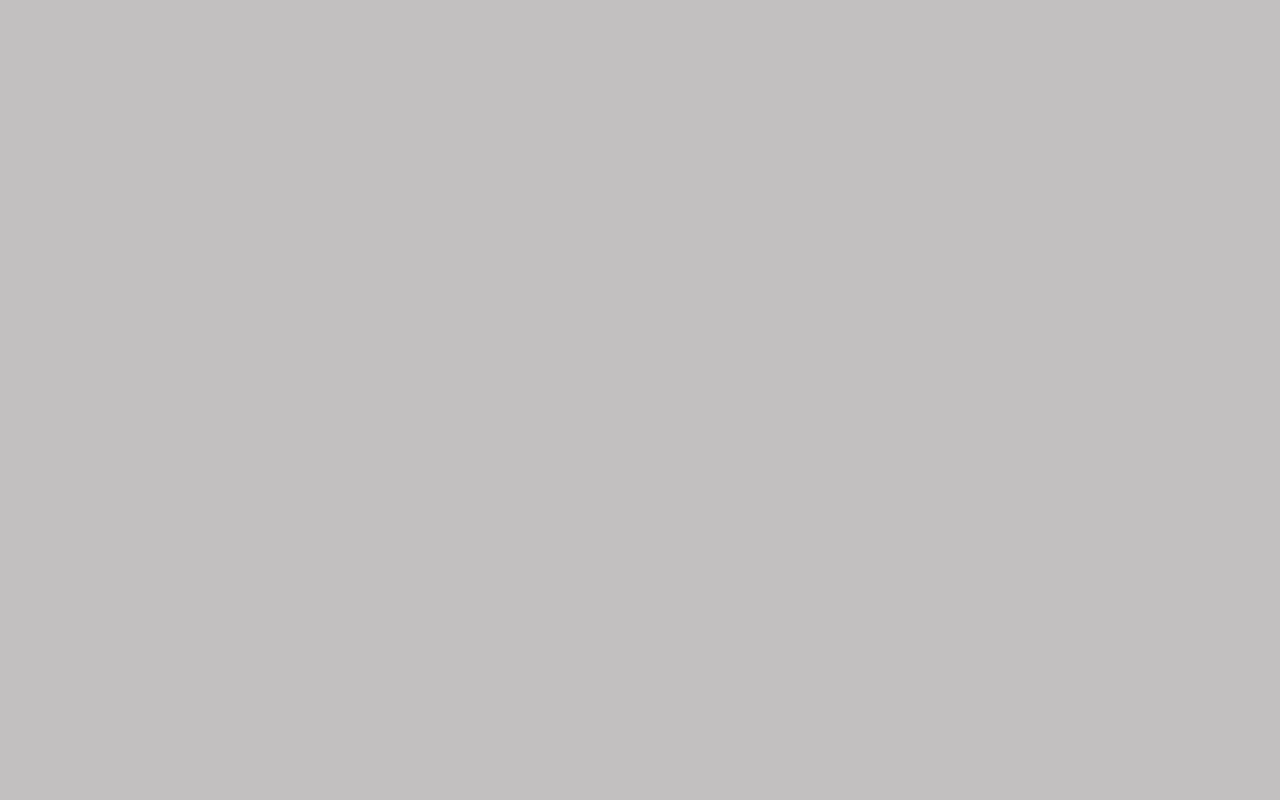
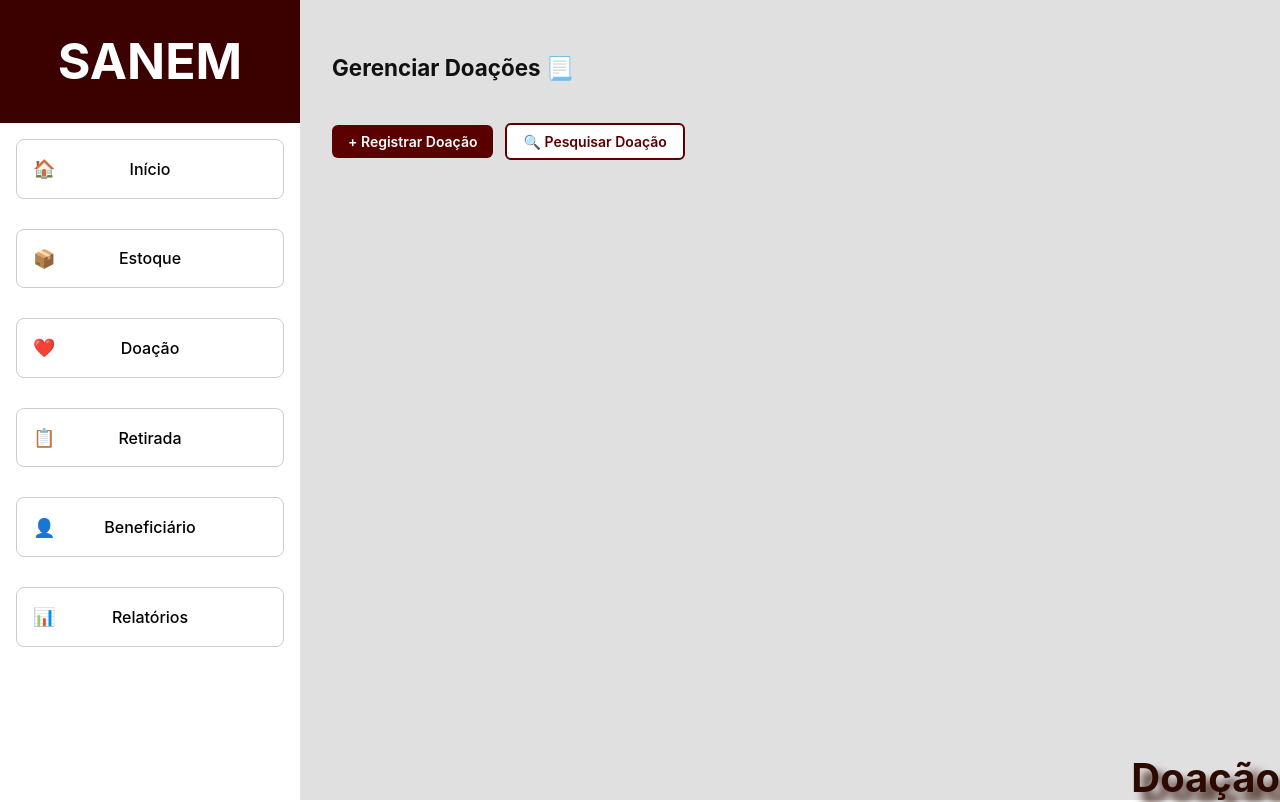
Before and after one commit to Vitor-Klein/BRANCH--WEB, a React (Vite) app: page /Doacao in a window 1280 px wide. Before the commit this address had no page. Built offline with nearby package versions, Linux system fonts and the light colour scheme.

Commit message:
Criado esqueleto da pagina doacao

```diff
--- a/src/Routes.jsx
+++ b/src/Routes.jsx
@@ -2,8 +2,8 @@ import { BrowserRouter as Router, Routes, Route } from "react-router-dom";
 
 import Home from "./pages/Home/index";
 import Estoque from "./pages/Estoque/Estoque_M";
-import Retiradas from "./pages/Retiradas";
-
+import Retiradas from "./pages/Retirada/Retiradas";
+import Doacao from "./pages/Doacao/doacoes"
 export function AppRoutes() {
   return (
     <Router>
@@ -11,6 +11,7 @@ export function AppRoutes() {
         <Route path="/" element={<Home />} />
         <Route path="/estoque" element={<Estoque />} />
         <Route path="/retiradas" element={<Retiradas />} />
+        <Route path="/Doacao" element={<Doacao />} />
       </Routes>
     </Router>
   );
--- /dev/null
+++ b/src/pages/Doacao/doacoes.jsx
@@ -0,0 +1,118 @@
+import React, { useState } from "react";
+import Sidebar from "../../components/Sidebar";
+import "./style.css";
+
+const Doacao = () => {
+  const [nomePeca, setNomePeca] = useState("");
+  const [categoria, setCategoria] = useState("");
+  const [modelo, setModelo] = useState("");
+  const [quantidade, setQuantidade] = useState(1);
+  const [showForm, setShowForm] = useState(false);
+
+  const handleSubmit = async (e) => {
+    e.preventDefault();
+
+    const novaDoacao = {
+      nomePeca,
+      categoria,
+      modelo,
+      quantidade: Number(quantidade),
+    };
+
+    try {
+      console.log("Enviando para API:", novaDoacao);
+      alert("Doação registrada com sucesso!");
+    } catch (error) {
+      console.error("Erro ao registrar doação:", error);
+      alert("Erro ao registrar doação.");
+    }
+  };
+
+  return (
+    <div className="doacao-container">
+      <Sidebar />
+
+      <main className="doacao-main">
+        {/* Cabeçalho da Página */}
+        <div className="doacao-header">
+          <h1 className="titulo-pagina">Doação</h1>
+          <h2 className="subtitulo">Gerenciar Doações 📃</h2>
+        </div>
+
+        {/* Botões de ação */}
+        <div className="doacao-actions">
+          <button
+            className="btn-registrar"
+            onClick={() => setShowForm((prev) => !prev)}
+          >
+            + Registrar Doação
+          </button>
+
+          <button
+            className="btn-pesquisar"
+            onClick={() => alert("Função de pesquisa ainda não implementada")}
+          >
+            🔍 Pesquisar Doação
+          </button>
+        </div>
+
+        {/* Formulário */}
+        {showForm && (
+          <form className="form-doacao" onSubmit={handleSubmit}>
+            <h3 className="form-titulo">Nova Doação</h3>
+
+            <label>Nome da Peça</label>
+            <input
+              type="text"
+              value={nomePeca}
+              onChange={(e) => setNomePeca(e.target.value)}
+              placeholder="Digite o nome da peça"
+            />
+
+            <div className="linha-form">
+              <div className="campo">
+                <label>Categoria</label>
+                <select
+                  value={categoria}
+                  onChange={(e) => setCategoria(e.target.value)}
+                >
+                  <option value="">Selecione</option>
+                  <option value="infantil">Infantil</option>
+                  <option value="adulto">Adulto</option>
+                  <option value="unissex">Unissex</option>
+                </select>
+              </div>
+
+              <div className="campo">
+                <label>Modelo</label>
+                <select
+                  value={modelo}
+                  onChange={(e) => setModelo(e.target.value)}
+                >
+                  <option value="">Selecione</option>
+                  <option value="camiseta">Camiseta</option>
+                  <option value="bermuda">Bermuda</option>
+                  <option value="jaqueta">Jaqueta</option>
+                </select>
+              </div>
+            </div>
+
+            <label>Quantidade</label>
+            <input
+              type="number"
+              min="1"
+              value={quantidade}
+              onChange={(e) => setQuantidade(e.target.value)}
+            />
+
+            <button type="submit" className="btn-enviar">
+              Registrar
+            </button>
+          </form>
+        )}
+      </main>
+    </div>
+  );
+};
+
+export default Doacao;
--- /dev/null
+++ b/src/pages/Doacao/style.css
@@ -0,0 +1,163 @@
+/* Reset e configurações gerais */
+html,
+body {
+  margin: 0;
+  padding: 0;
+  height: 100%;
+  width: 100%;
+  font-family: 'Inter', sans-serif;
+  background: #c2c0c0;
+}
+
+/* Layout principal */
+.doacao-container {
+  display: flex;
+  height: 100vh;
+  width: 100vw;
+}
+
+/* Conteúdo principal */
+.doacao-main {
+  flex: 1;
+  padding: 2rem;
+  background: #e0e0e0;
+  overflow-y: auto;
+  box-sizing: border-box;
+}
+
+/* Cabeçalho */
+.doacao-header {
+  display: flex;
+  flex-direction: column;
+  gap: 20px;
+}
+
+.titulo-pagina {
+  font-size: 2.5rem;
+  color: #2c0a00;
+  align-items: center;
+  font-weight: bold;
+  margin: 0;
+}
+
+.subtitulo {
+  font-size: 1.4rem;
+  color: #111;
+  display: flex;
+  align-items: center;
+  gap: 0.5rem;
+}
+
+/* Barra de ações */
+.doacao-actions {
+  display: flex;
+  flex-wrap: wrap;
+  gap: 12px;
+  align-items: center;
+  margin-top: 20px;
+}
+
+/* Botões de ação */
+.doacao-actions button {
+  padding: 8px 16px;
+  border: none;
+  border-radius: 6px;
+  font-weight: 600;
+  font-size: 14px;
+  cursor: pointer;
+  transition: background-color 0.3s ease;
+}
+
+/* Botão Registrar */
+.doacao-actions .btn-registrar {
+  background-color: #5b0000;
+  color: white;
+}
+
+.doacao-actions .btn-registrar:hover {
+  background-color: #a80000;
+}
+
+/* Botão Pesquisar */
+.doacao-actions .btn-pesquisar {
+  background-color: white;
+  color: #5b0000;
+  border: 2px solid #5b0000;
+}
+
+.doacao-actions .btn-pesquisar:hover {
+  background-color: #f5f5f5;
+}
+
+/* Formulário de doação */
+.form-doacao {
+  background-color: white;
+  border-radius: 10px;
+  padding: 1.5rem;
+  margin-top: 20px;
+  box-shadow: 0 2px 8px rgba(0, 0, 0, 0.05);
+  max-width: 950px;
+  margin-left: auto;
+  margin-right: auto;
+}
+
+/* Título do formulário */
+.form-titulo {
+  background-color: #3a0f0a;
+  color: white;
+  padding: 0.3rem 0.8rem;
+  font-size: 1rem;
+  font-weight: bold;
+  border-radius: 3px;
+  margin-bottom: 1rem;
+  display: inline-block;
+}
+
+/* Labels */
+.form-doacao label {
+  font-weight: bold;
+  display: block;
+  margin-bottom: 0.4rem;
+  color: #111;
+}
+
+/* Inputs e selects */
+.form-doacao input,
+.form-doacao select {
+  width: 100%;
+  padding: 0.6rem;
+  border: none;
+  border-radius: 6px;
+  background-color: #eee;
+  margin-bottom: 1.2rem;
+  font-size: 1rem;
+  color: #000;
+}
+
+/* Linha dupla (Categoria + Modelo) */
+.linha-form {
+  display: flex;
+  gap: 1rem;
+}
+
+.campo {
+  flex: 1;
+}
+
+/* Botão Enviar */
+.btn-enviar {
+  background-color: #3a0f0a;
+  color: white;
+  padding: 0.9rem 2rem;
+  border: none;
+  border-radius: 8px;
+  font-weight: bold;
+  font-size: 1rem;
+  margin-top: 1rem;
+  float: right;
+  cursor: pointer;
+}
+
+.btn-enviar:hover {
+  background-color: #5a1f16;
+}
--- a/src/pages/Estoque/style.css
+++ b/src/pages/Estoque/style.css
@@ -51,7 +51,7 @@ body {
   padding: 10px 16px;
   border-radius: 8px;
   border: 1px solid #ccc;
-  min-width: 200px;
+  min-width: 400px;
   background-color: white;
   font-size: 14px;
   flex: 1;
@@ -65,7 +65,7 @@ body {
   background-color: white;
   font-size: 14px;
   cursor: pointer;
-  min-width: 150px;
+  min-width: 450px;
   font-weight: 500;
   color: #333;
 }
```
Also changed, not shown: src/pages/Retirada/Retiradas.jsx (renamed from src/pages/Retiradas.jsx).
